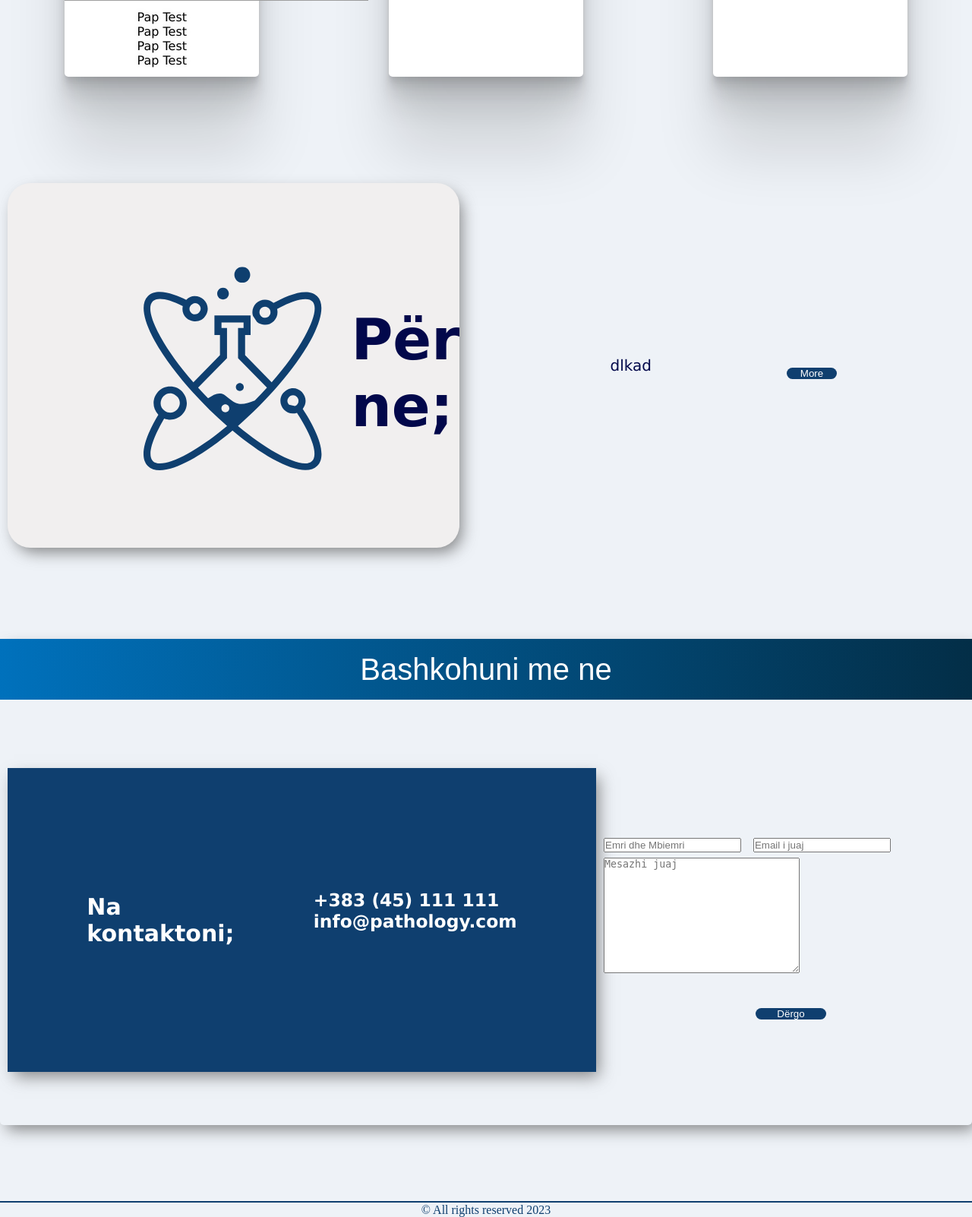
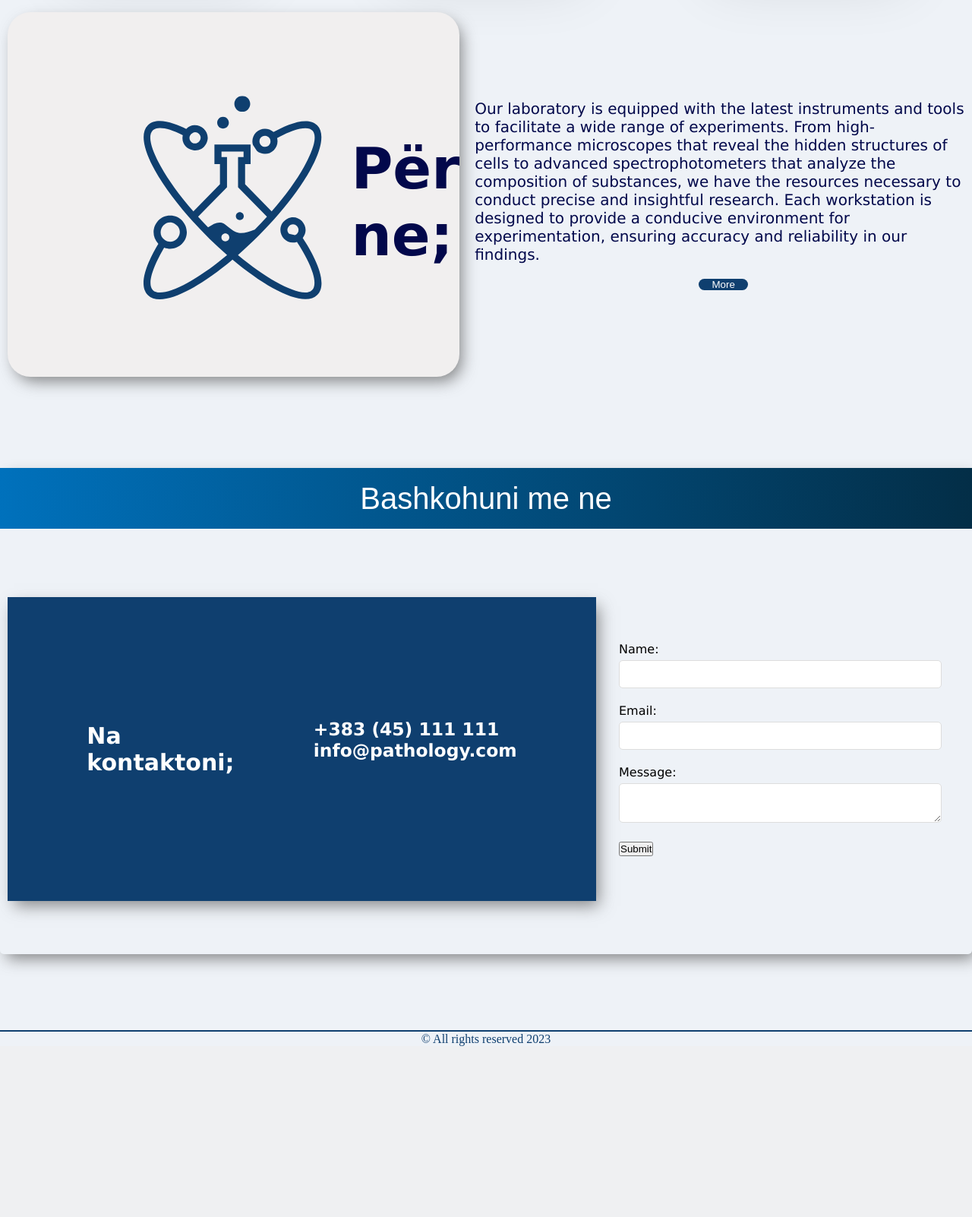
Before and after one commit to erionshahinni/Laboratori, a PHP site: page / in a window 1280 px wide. Shown: the part 1592-3194 px from the top of the page at 76% size. After the commit the page ends 2969 px from the top, so only its background shows below. Run offline with PHP 8.4, Linux system fonts and the light colour scheme; grey boxes are pictures that could not be loaded.

Commit message:
contact form

```diff
--- a/index.html
+++ b/index.html
@@ -5,18 +5,27 @@
     <meta name="viewport" content="width=device-width, initial-scale=1.0">
 
     <link rel="stylesheet" href="style.css">
-    <title>Document</title>
+    <title>Pathology</title>
+
+    <script>
+        $(function() {
+            $(".toggle").on("click", function() {
+                $(".item").toggleClass("active");
+            });
+        });
+
+    </script>
 </head>
 <body>
     <div class="nav">
         <ul class="menu">
-            <li class="logo"><a href="index.html"><img src="1.svg" alt=""></a></li>
+            <li class="logo"><a href="index.html"><img src="images/1.svg" alt="" width="165px" height="75px"></a></li>
             <li class="item button"><a class="menua" href="index.html">Pathology</a></li>
             <li class="item button"><a class="menua" href="#sherbimet">Sherbimet</a></li>
-            <li class="item button"><a class="menua" href="">About us</a></li>
-            <li class="item button"><a class="menua" href="">Contact us</a></li>
-            <li class="item button"><a class="menua" href="">Login</a></li>
-            <li class="toogle"><span class="bars"></span></li>
+            <li class="item button"><a class="menua" href="about-us.html">Rreth nesh</a></li>
+            <li class="item button"><a class="menua" href="contact-us.html">Contact us</a></li>
+            <li class="item button "><a class="menua" href="login.html">Login</a></li>
+            <li class="toggle"><span class="bars"></span></li>
         </ul>
     </div>
 
@@ -65,7 +74,7 @@
     <div class="sherbimet">
         <div class="content">
             <div class="content-image">
-                <img src="images/9503.jpg" alt="">
+                <img src="images/9503.jpg" alt="" width="50%">
             </div>
             <div class="content-text">
                 <ul>
@@ -112,9 +121,9 @@
             </div>
             <div class="box4">
                 <p>
-                    dlkad
+                    Our laboratory is equipped with the latest instruments and tools to facilitate a wide range of experiments. From high-performance microscopes that reveal the hidden structures of cells to advanced spectrophotometers that analyze the composition of substances, we have the resources necessary to conduct precise and insightful research. Each workstation is designed to provide a conducive environment for experimentation, ensuring accuracy and reliability in our findings.
                 </p>
-                <button class="contact-button"><a href=""></a>More</button>
+                <button class="contact-button"><a href="about-us.html"></a>More</button>
             </div>
         </div>
     </div>
@@ -136,11 +145,18 @@
                     </div>
                 </div>
                 <div class="contact-2">
-                    <form action="">
-                        <input type="text" name="" id="" placeholder="Emri dhe Mbiemri">
-                        <input type="email" placeholder="Email i juaj">
-                        <textarea name="" id="" placeholder="Mesazhi juaj" cols="30" rows="10"></textarea>
-                        <input type="submit" value="Dërgo" class="submit-button">
+                    <form id="contact-form">
+                        <label for="name">Name:</label>
+                        <input type="text" id="name" name="name" required>
+
+                        <label for="email">Email:</label>
+                        <input type="email" id="email" name="email" required>
+
+
+                        <label for="message">Message:</label>
+                        <textarea id="message" name="message" required></textarea>
+
+                        <button type="submit">Submit</button>
                     </form>
                 </div>
             </div>
--- a/style.css
+++ b/style.css
@@ -328,10 +328,30 @@ a:hover{
     align-items: center;
     align-content: center;
     margin: 20px 20px 20px 10px;
-    font-size: 50px;
     height: 500px;
     width: 60%;
 }
+
+form {
+    padding: 20px;
+    border-radius: 5px;
+    max-width: 600px;
+    width: 100%;
+}
+
+label {
+    display: block;
+    margin-bottom: 5px;
+}
+
+input, textarea {
+    width: 100%;
+    padding: 10px;
+    margin-bottom: 20px;
+    border: 1px solid #ddd;
+    border-radius: 5px;
+}
+
 
 .contact-button{
     background-color: #0F3F6F;
@@ -341,6 +361,7 @@ a:hover{
     border-radius: 20px;
     cursor: pointer;
     width: 10%;
+    height: 100%;
 }
 
 .submit-button{
@@ -600,7 +621,7 @@ img{
     align-content: center;
     width: 60%;
     background-color: white;
-    margin-bottom: 20px;
+    margin-bottom: 15%;
     box-shadow:
     0 2.8px 2.2px rgba(0, 0, 0, 0.034),
     0 6.7px 5.3px rgba(0, 0, 0, 0.048),
```
Also changed, not shown: about-us.html (+15 -5 lines), images/1.svg (added), images/9503.jpg (added), images/a.jpg (added), images/dna.png (added).
